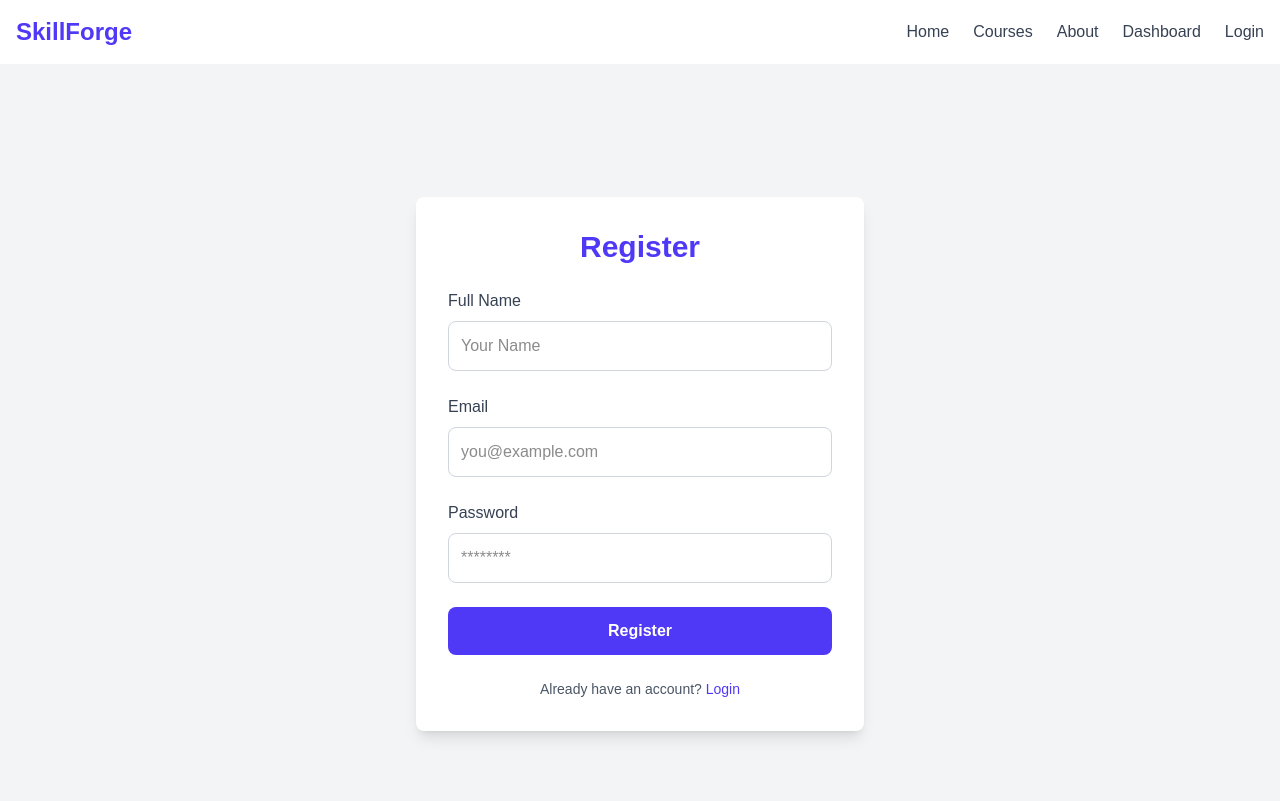
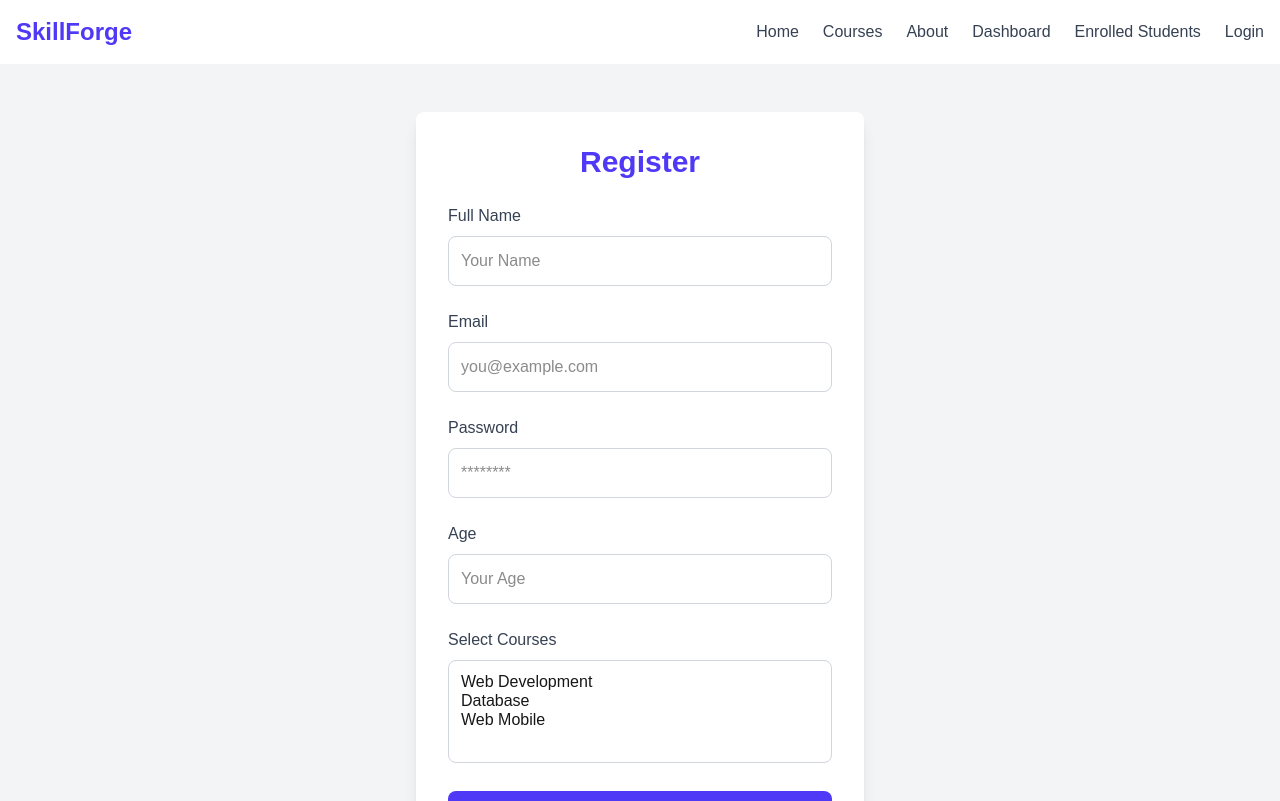
Before and after one commit to Tuba-Younas17/web-development, a Next.js app in the folder next_js_grocify/: page /auth/register in a window 1280 px wide. Shown: the top 801 px of the page. Built offline with nearby package versions, Linux system fonts and the light colour scheme.

Commit message:
post and get request

```diff
--- a/next_js_grocify/package.json
+++ b/next_js_grocify/package.json
@@ -16,6 +16,7 @@
     "next": "15.3.1",
     "react": "^19.0.0",
     "react-dom": "^19.0.0",
+    "react-toastify": "^11.0.5",
     "yup": "^1.6.1"
   },
   "devDependencies": {
--- /dev/null
+++ b/next_js_grocify/src/app/api/auth/login/route.js
@@ -0,0 +1,49 @@
+import connectDB from "@/libs/mongoDb";
+import User from "@/models/User";
+import bcrypt from "bcryptjs";
+
+export async function POST(req) {
+	try {
+		const body = await req.json();
+		const { email, password } = body;
+
+		if (!email || !password) {
+			return Response.json({ error: "Missing fields" }, { status: 400 });
+		}
+
+		await connectDB();
+
+		const existingUser = await User.findOne({ email });
+		if (!existingUser) {
+			return Response.json(
+				{
+					error: "User not found. Redirecting to Register Page",
+					redirectTo: "/auth/register",
+				},
+				{ status: 404 }
+			);
+		}
+
+		const isPasswordCorrect = await bcrypt.compare(
+			password,
+			existingUser.password
+		);
+		if (!isPasswordCorrect) {
+			return Response.json(
+				{ error: "Invalid credentials" },
+				{ status: 401 }
+			);
+		}
+
+		return Response.json(
+			{
+				message: "Login successful",
+				user: { name: existingUser.name, email: existingUser.email },
+			},
+			{ status: 200 }
+		);
+	} catch (err) {
+		console.error("API Error:", err);
+		return Response.json({ error: "Server error" }, { status: 500 });
+	}
+}
--- a/next_js_grocify/src/app/api/register/route.js
+++ b/next_js_grocify/src/app/api/auth/register/route.js
@@ -1,13 +1,15 @@
+// api/auth/register/route.js
+
 import connectDB from "@/libs/mongoDb";
 import User from "@/models/User";
-import bcrypt from "bcryptjs"; // Make sure to install bcryptjs
+import bcrypt from "bcryptjs";
 
 export async function POST(req) {
 	try {
 		const body = await req.json();
-		const { name, email, password } = body;
+		const { name, email, password, age, courses } = body;
 
-		if (!name || !email || !password) {
+		if (!name || !email || !password || !age || !courses) {
 			return Response.json({ error: "Missing fields" }, { status: 400 });
 		}
 
@@ -16,23 +18,32 @@ export async function POST(req) {
 		const existingUser = await User.findOne({ email });
 		if (existingUser) {
 			return Response.json(
-				{ error: "User already exists" },
+				{
+					error: "User already exists redirecting to Login Page",
+					redirectTo: "/auth/login",
+				},
 				{ status: 409 }
 			);
 		}
 
-		// Hash the password
-		const salt = await bcrypt.genSalt(10);
+		const saltRounds = parseInt(process.env.SALT);
+		const salt = await bcrypt.genSalt(saltRounds);
 		const hashedPassword = await bcrypt.hash(password, salt);
 
 		const newUser = await User.create({
 			name,
 			email,
 			password: hashedPassword,
+			age,
+			courses,
 		});
 
 		return Response.json(
-			{ message: "Registered successfully", user: newUser },
+			{
+				message:
+					"Registration successful. Please log in to access the home page.",
+				user: newUser,
+			},
 			{ status: 201 }
 		);
 	} catch (err) {
--- a/next_js_grocify/src/app/api/hello/route.js
+++ /dev/null
@@ -1,3 +0,0 @@
-export async function GET(request){
-    return new Response('hello next js')
-}
--- /dev/null
+++ b/next_js_grocify/src/app/enrolledStudents/page.jsx
@@ -0,0 +1,78 @@
+
+"use client";
+import React, { useEffect, useState } from "react";
+import axios from "axios";
+import { toast, ToastContainer } from "react-toastify";
+import "react-toastify/dist/ReactToastify.css";
+
+const EnrolledStudents = () => {
+	const [users, setUsers] = useState([]);
+
+	// Fetch users on component mount
+	useEffect(() => {
+		fetchUsers();
+	}, []);
+
+	// Function to fetch users
+	const fetchUsers = async () => {
+		try {
+			const response = await axios.get("api/auth/enrolledStudents");
+			setUsers(response.data);
+		} catch (error) {
+			toast.error("Failed to fetch users");
+		}
+	};
+
+	// Function to delete a user
+	const deleteUser = async (id) => {
+		if (confirm("Are you sure you want to delete this user?")) {
+			try {
+				await axios.delete(`/api/users/${id}`);
+				toast.success("User deleted successfully");
+				fetchUsers(); // Refresh the list
+			} catch (error) {
+				toast.error("Failed to delete user");
+			}
+		}
+	};
+
+	return (
+		<div className="p-6">
+			<h2 className="text-2xl font-bold mb-4">Enrolled Students</h2>
+			<div className="grid grid-cols-1 md:grid-cols-2 lg:grid-cols-3 gap-4">
+				{users.map((user) => (
+					<div key={user._id} className="border p-4 rounded shadow">
+						<h3 className="text-xl font-semibold">{user.name}</h3>
+						<p>Age: {user.age}</p>
+						<p>Courses: {user.courses.join(", ")}</p>
+						<div className="mt-2 flex space-x-2">
+							<button
+								onClick={() => {
+									// Implement edit functionality here
+									// For example, navigate to an edit page with user ID
+									// router.push(`/editUser/${user._id}`);
+								}}
+								className="bg-blue-500 text-white px-3 py-1 rounded"
+							>
+								Edit
+							</button>
+							<button
+								onClick={() => deleteUser(user._id)}
+								className="bg-red-500 text-white px-3 py-1 rounded"
+							>
+								Delete
+							</button>
+						</div>
+					</div>
+				))}
+			</div>
+			<ToastContainer
+				position="top-right"
+				autoClose={3000}
+				hideProgressBar
+			/>
+		</div>
+	);
+};
+
+export default EnrolledStudents;
--- a/next_js_grocify/src/comopents/layout/Navbar.jsx
+++ b/next_js_grocify/src/comopents/layout/Navbar.jsx
@@ -29,6 +29,11 @@ const Navbar = () => {
 							Dashboard
 						</p>
 					</Link>
+					<Link href="enrolledStudents">
+						<p className="text-gray-700 hover:text-indigo-500">
+							Enrolled Students
+						</p>
+					</Link>
 					<Link href="/auth/login">
 						<p className="text-gray-700 hover:text-indigo-500">
 							Login
--- a/next_js_grocify/src/comopents/views/loginViews/LoginForm.jsx
+++ b/next_js_grocify/src/comopents/views/loginViews/LoginForm.jsx
@@ -1,9 +1,17 @@
+// components/LoginForm.jsx
+
 "use client";
 import React from "react";
 import { useFormik } from "formik";
 import * as Yup from "yup";
+import axios from "axios";
+import { useRouter } from "next/navigation";
+import { ToastContainer, toast } from "react-toastify";
+import "react-toastify/dist/ReactToastify.css";
 
 const LoginForm = () => {
+	const router = useRouter();
+
 	const formik = useFormik({
 		initialValues: {
 			email: "",
@@ -17,13 +25,29 @@ const LoginForm = () => {
 				.min(6, "Password must be at least 6 characters")
 				.required("Password is required"),
 		}),
-		onSubmit: (values) => {
-			console.log("Login Data:", values);
-			// Later: Call your API here
+		onSubmit: async (values) => {
+			try {
+				const { data } = await axios.post("/api/auth/login", values);
+				toast.success(data.message);
+				setTimeout(() => {
+					router.push("/");
+				}, 2000); // Redirect after 2 seconds
+			} catch (err) {
+				const errorData = err.response?.data;
+				if (err.response?.status === 404 && errorData?.redirectTo) {
+					toast.warning(errorData.error);
+					setTimeout(() => {
+						router.push(errorData.redirectTo);
+					}, 2000);
+				} else {
+					toast.error(errorData?.error || "Something went wrong");
+				}
+			}
 		},
 	});
 
 	return (
+		<>
 			<form className="space-y-6" onSubmit={formik.handleSubmit}>
 				{/* Email Field */}
 				<div>
@@ -49,7 +73,10 @@ const LoginForm = () => {
 
 				{/* Password Field */}
 				<div>
-				<label className="block text-gray-700 mb-2" htmlFor="password">
+					<label
+						className="block text-gray-700 mb-2"
+						htmlFor="password"
+					>
 						Password
 					</label>
 					<input
@@ -77,6 +104,14 @@ const LoginForm = () => {
 					Sign In
 				</button>
 			</form>
+
+			{/* Toast Container */}
+			<ToastContainer
+				position="top-right"
+				autoClose={3000}
+				hideProgressBar
+			/>
+		</>
 	);
 };
 
--- a/next_js_grocify/src/comopents/views/registerViews/registerForm.jsx
+++ b/next_js_grocify/src/comopents/views/registerViews/registerForm.jsx
@@ -3,6 +3,14 @@ import React from "react";
 import { useFormik } from "formik";
 import * as Yup from "yup";
 import axios from "axios";
+import { ToastContainer, toast } from "react-toastify";
+import "react-toastify/dist/ReactToastify.css";
+
+const courseOptions = [
+	{ value: "Web Development", label: "Web Development" },
+	{ value: "Database", label: "Database" },
+	{ value: "Web Mobile", label: "Web Mobile" },
+];
 
 const RegisterForm = () => {
 	const formik = useFormik({
@@ -10,6 +18,8 @@ const RegisterForm = () => {
 			name: "",
 			email: "",
 			password: "",
+			age: "",
+			courses: [],
 		},
 		validationSchema: Yup.object({
 			name: Yup.string().required("Name is required"),
@@ -19,21 +29,45 @@ const RegisterForm = () => {
 			password: Yup.string()
 				.min(6, "At least 6 characters")
 				.required("Password is required"),
+			age: Yup.number()
+				.typeError("Age must be a number")
+				.min(10, "Minimum age is 10")
+				.required("Age is required"),
+			courses: Yup.array()
+				.min(1, "Select at least one course")
+				.required("Courses are required"),
 		}),
-
 		onSubmit: async (values, { resetForm }) => {
 			try {
-				const { data } = await axios.post("/api/register", values); // ✅ axios auto sets headers
-				alert(data.message);
+				const { data } = await axios.post("/api/auth/register", values);
+				toast.success(data.message);
 				resetForm();
 			} catch (err) {
-				alert(err.response?.data?.error || "Something went wrong");
+				const errorData = err.response?.data;
+				if (err.response?.status === 409 && errorData?.redirectTo) {
+					toast.warning(errorData.error);
+					setTimeout(() => {
+						window.location.href = errorData.redirectTo;
+					}, 2000);
+				} else {
+					toast.error(errorData?.error || "Something went wrong");
+				}
 			}
 		},
 	});
 
+
+	const handleCoursesChange = (event) => {
+		const selectedOptions = Array.from(event.target.selectedOptions).map(
+			(option) => option.value
+		);
+		formik.setFieldValue("courses", selectedOptions);
+	};
+
 	return (
+		<>
 			<form className="space-y-6" onSubmit={formik.handleSubmit}>
+				{/* Name */}
 				<div>
 					<label htmlFor="name" className="block text-gray-700 mb-2">
 						Full Name
@@ -55,6 +89,7 @@ const RegisterForm = () => {
 					)}
 				</div>
 
+				{/* Email */}
 				<div>
 					<label htmlFor="email" className="block text-gray-700 mb-2">
 						Email
@@ -76,8 +111,12 @@ const RegisterForm = () => {
 					)}
 				</div>
 
+				{/* Password */}
 				<div>
-				<label htmlFor="password" className="block text-gray-700 mb-2">
+					<label
+						htmlFor="password"
+						className="block text-gray-700 mb-2"
+					>
 						Password
 					</label>
 					<input
@@ -97,6 +136,60 @@ const RegisterForm = () => {
 					)}
 				</div>
 
+				{/* Age */}
+				<div>
+					<label htmlFor="age" className="block text-gray-700 mb-2">
+						Age
+					</label>
+					<input
+						type="number"
+						id="age"
+						name="age"
+						className="w-full border border-gray-300 p-3 rounded-lg"
+						placeholder="Your Age"
+						value={formik.values.age}
+						onChange={formik.handleChange}
+						onBlur={formik.handleBlur}
+					/>
+					{formik.touched.age && formik.errors.age && (
+						<p className="text-sm text-red-600 mt-1">
+							{formik.errors.age}
+						</p>
+					)}
+				</div>
+
+				{/* Courses */}
+				<div>
+					<label
+						htmlFor="courses"
+						className="block text-gray-700 mb-2"
+					>
+						Select Courses
+					</label>
+					<select
+						id="courses"
+						name="courses"
+						multiple
+						className="w-full border border-gray-300 p-3 rounded-lg"
+						value={formik.values.courses}
+						onChange={handleCoursesChange}
+						onBlur={formik.handleBlur}
+					>
+						{courseOptions.map((course) => (
+							<option key={course.value} value={course.value}>
+								{course.label}
+							</option>
+						))}
+					</select>
+
+					{formik.touched.courses && formik.errors.courses && (
+						<p className="text-sm text-red-600 mt-1">
+							{formik.errors.courses}
+						</p>
+					)}
+				</div>
+
+				{/* Submit Button */}
 				<button
 					type="submit"
 					className="w-full bg-indigo-600 hover:bg-indigo-700 text-white p-3 rounded-lg font-semibold"
@@ -104,6 +197,14 @@ const RegisterForm = () => {
 					Register
 				</button>
 			</form>
+
+			{/* Toast Container */}
+			<ToastContainer
+				position="top-right"
+				autoClose={3000}
+				hideProgressBar
+			/>
+		</>
 	);
 };
 
--- a/next_js_grocify/src/models/User.js
+++ b/next_js_grocify/src/models/User.js
@@ -1,22 +1,13 @@
+// models/User.js
+
 import mongoose from "mongoose";
 
 const UserSchema = new mongoose.Schema({
-	name: {
-		type: String,
-		required: [true, "Name is required"],
-	},
-	email: {
-		type: String,
-		required: [true, "Email is required"],
-		unique: true,
-	},
-	password: {
-		type: String,
-		required: [true, "Password is required"],
-	},
+	name: { type: String, required: true },
+	email: { type: String, required: true, unique: true },
+	password: { type: String, required: true },
+	age: { type: Number, required: true },
+	courses: [{ type: String, required: true }],
 });
 
-// Prevent model overwrite on hot reload
-const User = mongoose.models.User || mongoose.model("User", UserSchema);
-
-export default User;
+export default mongoose.models.User || mongoose.model("User", UserSchema);
```
Also changed, not shown: next_js_grocify/src/app/api/auth/enrolledStudents/route.js (added, +21 -0 lines), next_js_grocify/src/app/login/page.jsx (deleted, +0 -27 lines), 2 other files (tests, documents, lock files or other folders). Lines whose indentation alone changed are shown as unchanged.
